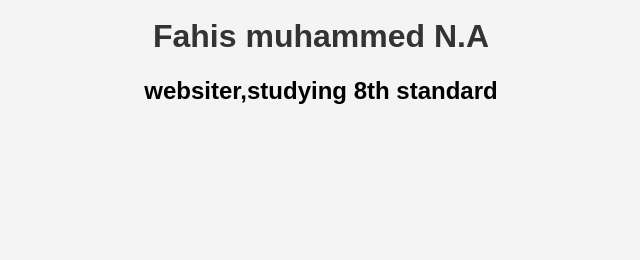
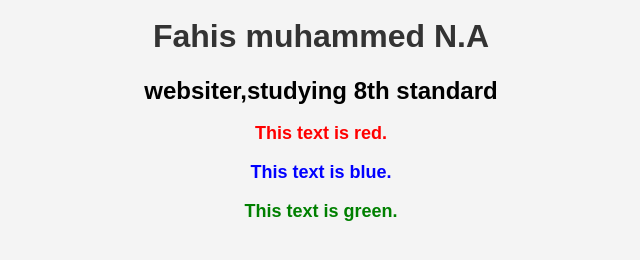
Before and after one commit to FahisMuhammmed/myworld, a plain HTML site: page index.html in a window 1280 px wide. Shown: the part 162-422 px from the top of the page, without its empty margins (319-959 px from the left). Drawn offline with Linux system fonts and the light colour scheme.

Commit message:
Add files via upload

```diff
--- a/index.html
+++ b/index.html
@@ -14,3 +14,15 @@
 <div class+="container"></div class="one">
     <h1><section>Fahis muhammed N.A</section></h1>
 <h2><section> websiter,studying 8th standard</section>
+    <head>
+        <style>
+          .red-text { color: red; }
+          .blue-text { color: blue; }
+          .green-text { color: green; }
+        </style>
+      </head>
+      <body>
+        <p class="red-text">This text is red.</p>
+        <p class="blue-text">This text is blue.</p>
+        <p class="green-text">This text is green.</p>
+      </body>
```
